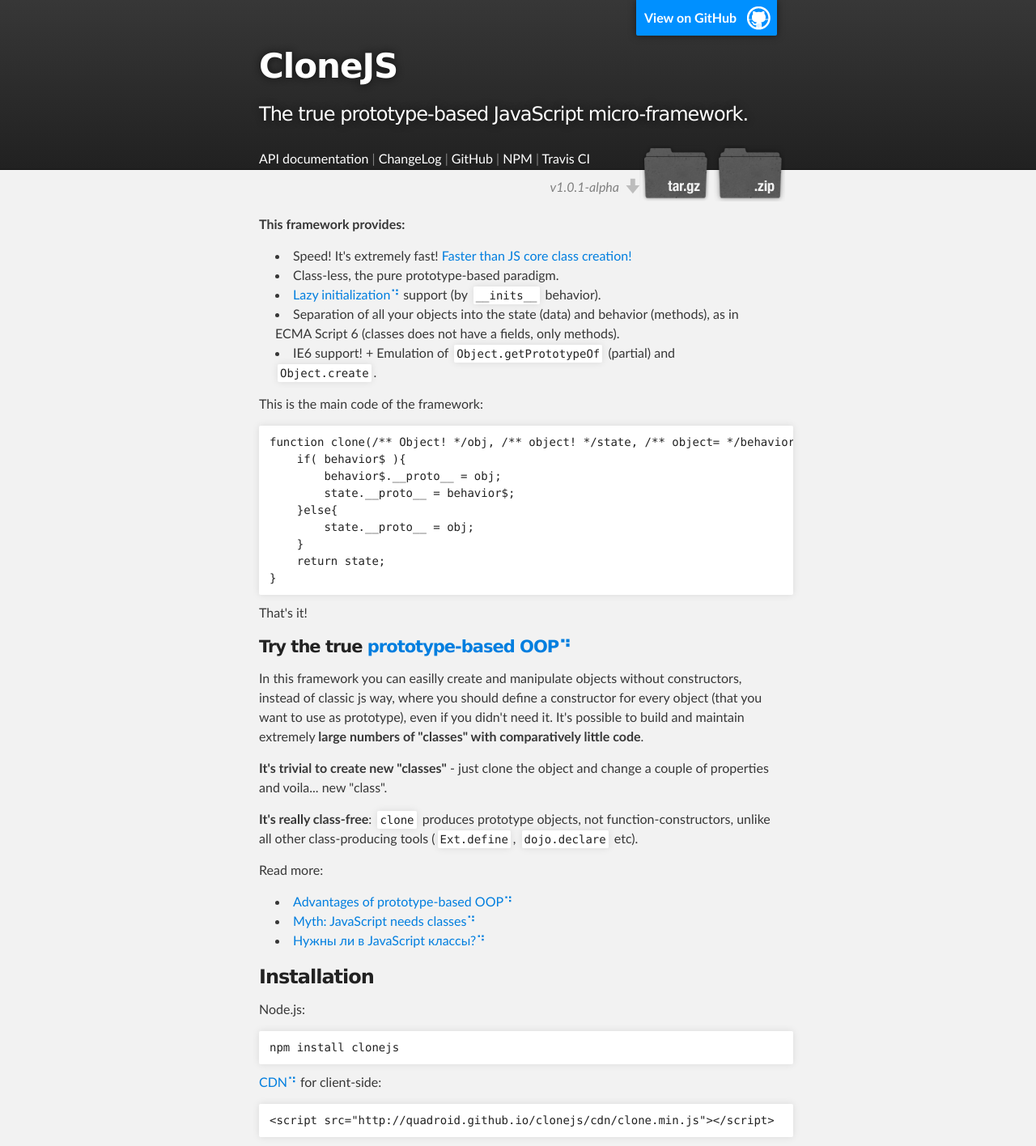
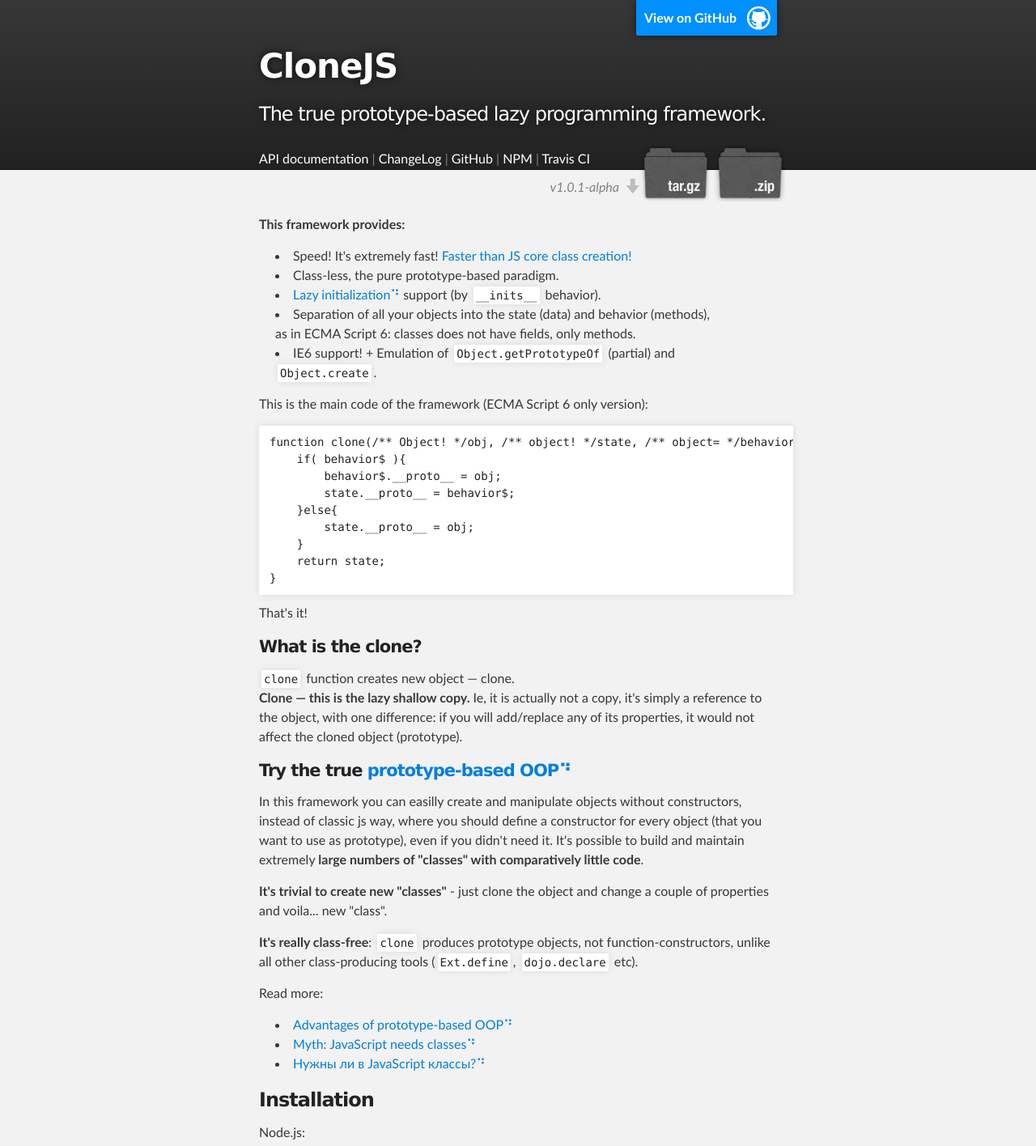
Before and after one commit to oleksandr-shvets/clonejs, a PHP site: page /index.html in a window 1280 px wide. Shown: the top 1416 px of the page at 81% size. Run offline with PHP 8.4, Linux system fonts and the light colour scheme; some libraries are stand-ins or nearby versions.

Commit message:
Deploy html.

```diff
--- a/index.html
+++ b/index.html
@@ -49,7 +49,7 @@
           <a id="forkme_banner" href="https://github.com/quadroid/clonejs">View on GitHub</a>
 
           <h1 id="project_title">CloneJS</h1>
-          <h2 id="project_tagline">The true prototype-based JavaScript micro-framework.</h2>
+          <h2 id="project_tagline">The true prototype-based lazy programming framework.</h2>
 
             <nav>
                   <a href="./symbols/clone.html">API documentation</a>
@@ -86,9 +86,9 @@
 
 <p><strong>This framework provides:</strong></p>
 
-<ul><li>Speed! It&#39;s extremely fast! <a href="http://jsperf.com/object-properties-init/4">Faster than JS core class creation!</a></li><li>Class-less, the pure prototype-based paradigm.</li><li><a target="_blank" href="http://martinfowler.com/bliki/LazyInitialization.html">Lazy initialization⠙</a> support (by <code>__inits__</code> behavior).</li><li>Separation of all your objects into the state (data) and behavior (methods), as in ECMA Script 6 (classes does not have a fields, only methods).</li><li>IE6 support! + Emulation of <code>Object.getPrototypeOf</code> (partial) and <code>Object.create</code>.</li></ul>
+<ul><li>Speed! It&#39;s extremely fast! <a href="http://jsperf.com/object-properties-init/4">Faster than JS core class creation!</a></li><li>Class-less, the pure prototype-based paradigm.</li><li><a target="_blank" href="http://martinfowler.com/bliki/LazyInitialization.html">Lazy initialization⠙</a> support (by <code>__inits__</code> behavior).</li><li>Separation of all your objects into the state (data) and behavior (methods),<br/>as in ECMA Script 6: classes does not have fields, only methods.</li><li>IE6 support! + Emulation of <code>Object.getPrototypeOf</code> (partial) and <code>Object.create</code>.</li></ul>
 
-<p>This is the main code of the framework:</p>
+<p>This is the main code of the framework (ECMA Script 6 only version):</p>
 
 <pre><code>function clone(/** Object! */obj, /** object! */state, /** object= */behavior$){
     if( behavior$ ){
@@ -101,6 +101,11 @@
 }</code></pre>
 
 <p>That&#39;s it!</p>
+
+<h4>What is the clone?</h4>
+
+<p><code>clone</code> function creates new object — clone.<br/><strong>Clone — this is the lazy shallow copy.</strong> Ie, it is actually not a copy, it&#39;s simply a reference to the object,
+with one difference: if you will add/replace any of its properties, it would not affect the cloned object (prototype).</p>
 
 <h4>Try the true <a target="_blank" href="http://en.wikipedia.org/wiki/Prototype-based_programming">prototype-based OOP⠙</a></h4>
 
--- a/index.php
+++ b/index.php
@@ -64,7 +64,7 @@ function include_markdown($filename){
           <a id="forkme_banner" href="https://github.com/quadroid/clonejs">View on GitHub</a>
 
           <h1 id="project_title">CloneJS</h1>
-          <h2 id="project_tagline">The true prototype-based JavaScript micro-framework.</h2>
+          <h2 id="project_tagline">The true prototype-based lazy programming framework.</h2>
 
             <nav>
                   <a href="./symbols/clone.html">API documentation</a>
```
